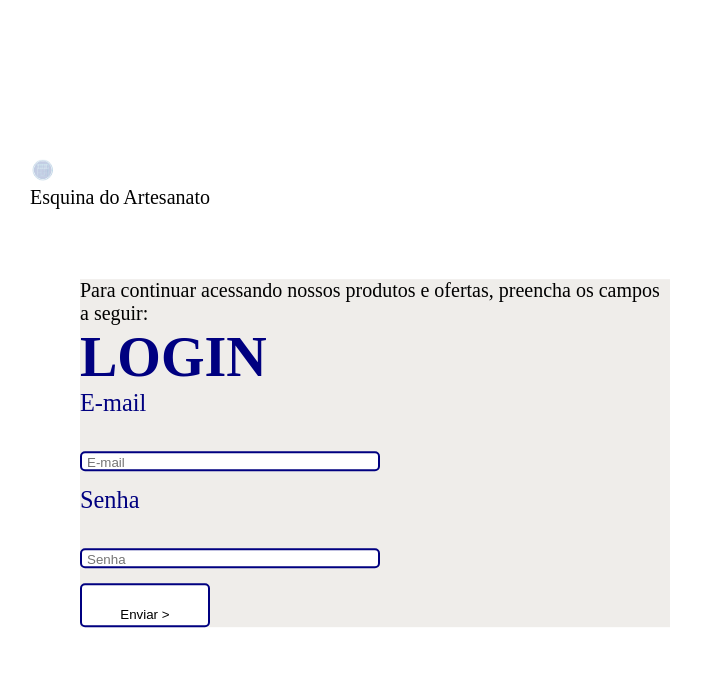
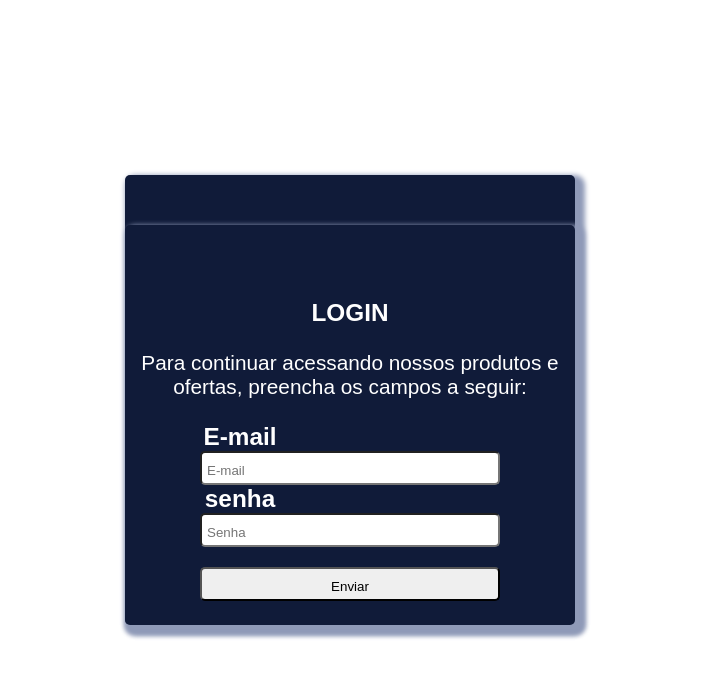
Before and after one commit to pedrohenriquedecarvalho/PROJETO-ARTESANATO-SENAI-, a plain HTML site: page teladelogin.html in a window 1280 px wide. Shown: the whole page, without its empty margins (290-991 px from the left). Drawn offline with Linux system fonts and the light colour scheme.

```diff
--- a/login.css
+++ b/login.css
@@ -1,51 +1,3 @@
-
-body{
-    margin: 0;
-    padding: 0;
-}
-
-p {
-    font-size: 20px;
-}
-
-h1 {
-    font-size: 56px;
-    color:#000080 ;
-}
-
-h3{
-    font-weight: normal;
-    color: #000080;
-}
-
-input {
-    border: 2px solid #000080;
-    border-radius: 20px;
-    line-height: 20px;
-    margin-top: 10px;
-    margin-bottom: 15px;
-    height: 20px;
-    padding: 15px;
-    width: 20%;
-    height: 20px;
-    display: flex;
-    flex-direction: column;
-}
-
-.env {
-    background-color: white;
-    border: 2px solid #000080;
-    height: 30px;
-    width: 22%;
-    padding: 20px;
-}
-
-.cen{
-    margin-top: 70px;
-    margin-left: 50px;
-    background-color: rgb(239, 237, 234);
-    max-width: 800px;}
-
 * {
     padding: 0;
     margin: 0;
@@ -65,6 +17,7 @@ html {
     left: 50%;
     transform: translate(-50%, -50%);
     font-size: 1.3rem;
+    font-family: Arial, Helvetica, sans-serif;
 }
 
 .login {
@@ -74,8 +27,8 @@ html {
     height: 450px;
     color: white;
     text-align: center;
-    border-radius: 6px;
-    box-shadow: 6px 6px 6px 6px var(--cor--terciaria);
+    border-radius: 5px;
+    box-shadow: 5px 5px 5px 5px var(--cor--terciaria);
     display: flex;
     flex-direction: column;
     justify-content: space-evenly;
@@ -83,7 +36,7 @@ html {
 }
 
 .login form{
-    margin: 1rem;
+
     display: flex;
     flex-direction: column;
     align-items: center;
@@ -100,5 +53,7 @@ input {
 }
 label{
     padding-right: 240px;
-
 }
+h3{
+    padding-right: 220px;
+}
--- a/teladelogin.html
+++ b/teladelogin.html
@@ -12,31 +12,33 @@
 </head>
 
 <body>
-    <nav>
-        <div>
-            <a href="loja.html"><img src="Imagens esquina do artesanato/Logo.png.png" width="4%"></a>
-            <p>Esquina do Artesanato</p>
-        </div>
 
-    </nav>
+    <section class="login">
 
-    <div class="cen">
-        <p>Para continuar acessando nossos produtos e ofertas, preencha os campos a seguir:</p>
+
+            <article class="login">
                 <h1>LOGIN</h1>
 
-        <div>
+                <p>Para continuar acessando nossos produtos e ofertas, preencha os campos a seguir:</p>
+
+                <form action="confirmar.html" method="get">
+
                 <h3>E-mail</h3>
+
                 <label for="email"></label>
+
                 <input type="email" name="email" id="email" placeholder="E-mail">
 
-            <h3>Senha</h3>
+                <h3>senha</h3>
+
                 <label for="senha" class="senha"></label>
+
                 <input type="password" name="senha" id="senha" placeholder="Senha">
 
-
-            <input type="submit" value="Enviar >" class="env">
-        </div>
-    </div>
+                <input type="submit" value="Enviar" id="enviar">
+            </article>
+    </section>
+        </form>
 </body>
 
 </html>
```
Also changed, not shown: confirmar.html (added, +11 -0 lines), promoções.html (+17 -12 lines). Lines whose indentation alone changed are shown as unchanged.
